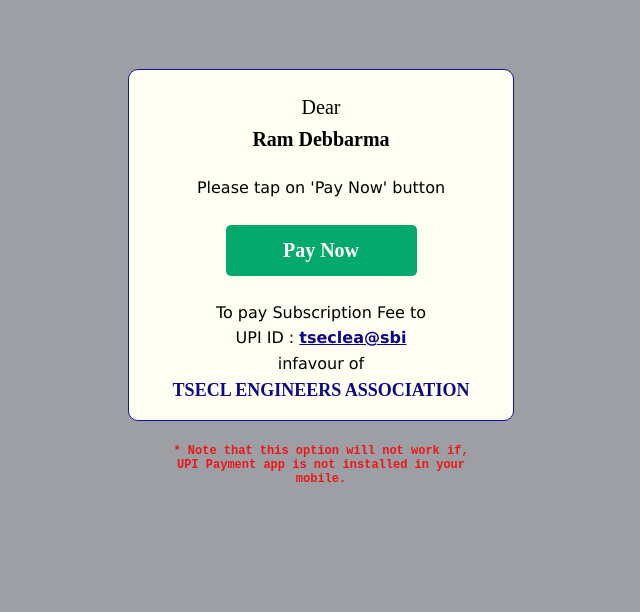
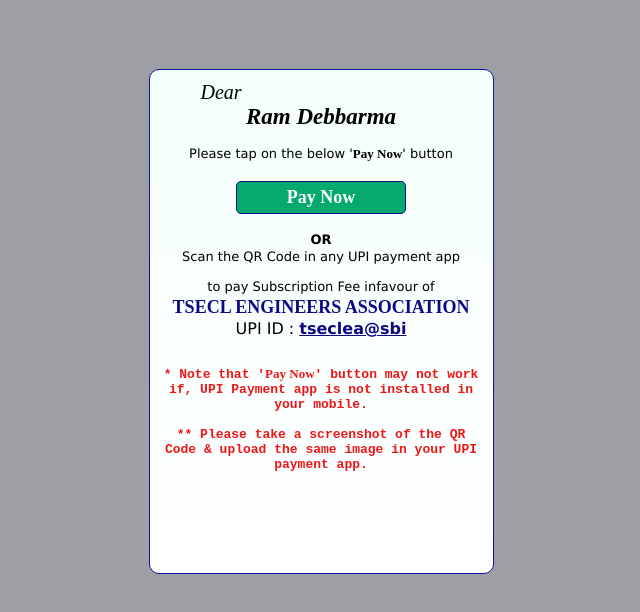
Before and after one commit to tseclengineersasso/214, a plain HTML site: page index.html in a window 1280 px wide. Shown: the whole page, without its empty margins (319-959 px from the left). Drawn offline with Linux system fonts and the light colour scheme; a script that the page names is missing.

Commit message:
Add files via upload

```diff
--- a/index.html
+++ b/index.html
@@ -6,51 +6,73 @@
 	<meta name="author" content="TSECLEA" />
 	<!-- Page Title -->
 	<title>UPI Payment to TSECLEA</title>
+    <script src="https://cdnjs.cloudflare.com/ajax/libs/qrcodejs/1.0.0/qrcode.min.js" integrity="sha512-CNgIRecGo7nphbeZ04Sc13ka07paqdeTu0WR1IM4kNcpmBAUSHSQX0FslNhTDadL4O5SAGapGt4FodqL8My0mA==" crossorigin="anonymous" referrerpolicy="no-referrer"></script>
+
 <head>
-
 <style>
 
     body {font-family: Verdana;}
 
-    /* Set a style for all buttons */
+    #qrcode {
+        pointer-events: none;
+    }
     button {
         background-color: #04AA6D;
         color: rgb(255, 255, 255);
-    padding: 14px 20px;
-    margin: 8px 0;
+        padding: 5px 5px;
+        margin: 5px 0;
         border: none;
         cursor: pointer;
         width: 50%;
         border-radius: 5px;
+        border: 1px solid #0d0f83;
     }
-
     button:hover {
-    opacity: 0.8;
+        opacity: 0.9;
+        background-color: #7139d3;
+        color: rgb(253, 223, 133);
     }
-
     .container {
         text-align: center;
         padding: 1px;
-
     }
-
     .fnt {
         font-family: 'Times New Roman';
         font-weight: bold;
+        font-size: 18px;
     }
-
     .fnt1 {
         font-family: 'Times New Roman';
+        font-style: italic;
+        text-align: left;
+        line-height: 0.1;
         font-size: 20px;
-        line-height: 1.6;
+        padding-left: 50px;
     }
-
     .fnt2 {
+        font-family: 'Times New Roman';
+        font-style: italic;
+        font-weight: bold;
+        line-height: 0.1;
+        font-size: 23px;
+        padding-bottom: 5px;
+    }
+    .fnt3 {
+        font-size: 13px;
+        line-height: 1.3;
+        padding-left: 10px;
+        padding-right: 10px;
+    }
+    .fnt4 {
+        font-family: 'Times New Roman';
+        font-weight: bold;
+    }
+    .fnt5 {
         font-family: 'Courier New';
         font-weight: bold;
         color:rgb(235, 23, 23);
-        font-size: 12px;
-        padding: 23px 33px;
+        font-size: 13px;
+        padding: 1px 13px;
     }
 
     /* The Modal (background) */
@@ -71,13 +93,13 @@
     /* Modal Content */
     .modal-content {
     border-radius: 10px;
-    background-color: #fffef3;
+    background-image: linear-gradient(to bottom,rgb(243, 255, 253), #ffffff );
     margin: 5% auto 13% auto; /* 5% from the top, 15% from the bottom and centered */
     border: 1px solid #1113a3;
-    width: 30%; /* Could be more or less, depending on screen size */
-    height: 35%;
-    min-width: 330px;
-    min-height: 350px;
+    width: 23%; /* Could be more or less, depending on screen size */
+    height: 53%;
+    min-width: 343px;
+    min-height: 503px;
     }
 
     /* Add Zoom Animation */
@@ -103,18 +125,37 @@
 <div class="modal">
     <div class="modal-content animate">
         <div class="container">
-            <p class="fnt1">Dear<br><b>Ram Debbarma</b></p>
-            <p style="line-height: 1.6">Please tap on 'Pay Now' button</p>
+            <p class="fnt1">Dear</p>
+            <p class="fnt2">Ram Debbarma</p>
+            <p class="fnt3">Please tap on the below '<span class="fnt4">Pay Now</span>' button</p>
 
             <a href="upi://pay?pa=tseclea@sbi&pn=TSECL%20ENGINEERS%20ASSOCIATION&mc=8398&tr=&tn=ID214%20Subscription&am=&cu=INR&url=&mode=02&purpose=00&orgid=159002&sign=MEUCIQC4XHZJWEfBspS1A6+UMtQcBr/ZT00bWTdvZJhRCsLilwIgGPyzjukW/iwSieU2ohpTzfGLGxYwuJfK4ws/lBz8rzs=">
-                <button class="fnt" style="font-size: 20px;">Pay Now</button>
+                <button class="fnt">Pay Now</button>
             </a>
-            <p style="line-height: 1.6">To pay Subscription Fee to<br>UPI ID : <u style="color: rgb(13, 9, 133);"><b>tseclea@sbi</b></u>
-                <br>infavour of<br><a class="fnt" style="font-size: 18px; color: rgb(13, 9, 133);">TSECL ENGINEERS ASSOCIATION</a></p>
-            <p class="fnt2">* Note that this option will not work if, UPI Payment app is not installed in your mobile.</p>
+            <p class="fnt3"><b>OR</b><br><span style="line-height: 1.3">Scan the QR Code in any UPI payment app</span></p>
+            <center id="qrcode"></center>
+            <p class="fnt3">to pay Subscription Fee infavour of<br><a class="fnt" style="color: rgb(13, 9, 133);">TSECL ENGINEERS ASSOCIATION</a>
+                <br><span style="font-size: 16px;">UPI ID : <u style="color: rgb(13, 9, 133);"><b>tseclea@sbi</b></u></span></p>
+
+            <p class="fnt5" style="padding-top: 13px;">* Note that '<span class="fnt4">Pay Now</span>' button may not work if, UPI Payment app is not installed in your mobile. </p>
+            <p class="fnt5"> ** Please take a screenshot of the QR Code & upload the same image in your UPI payment app. </p>
+
         </div>
     </div>
 </div>
 
+<script>
+    function generateUPICode() {
+        var upiData = "upi://pay?pa=tseclea@sbi&pn=TSECL%20ENGINEERS%20ASSOCIATION&mc=8398&tr=&tn=ID214%20Subscription&am=&cu=INR&url=&mode=02&purpose=00&orgid=159002&sign=MEUCIQC4XHZJWEfBspS1A6+UMtQcBr/ZT00bWTdvZJhRCsLilwIgGPyzjukW/iwSieU2ohpTzfGLGxYwuJfK4ws/lBz8rzs=";
+        var qrcod = new QRCode(document.getElementById("qrcode"), {
+            text: upiData,
+            width: 200,
+            height: 200,
+        });
+        qrcod.make();
+    }
+    generateUPICode();
+</script>
+
 </body>
 </html>
```
Lines whose indentation alone changed are shown as unchanged.
